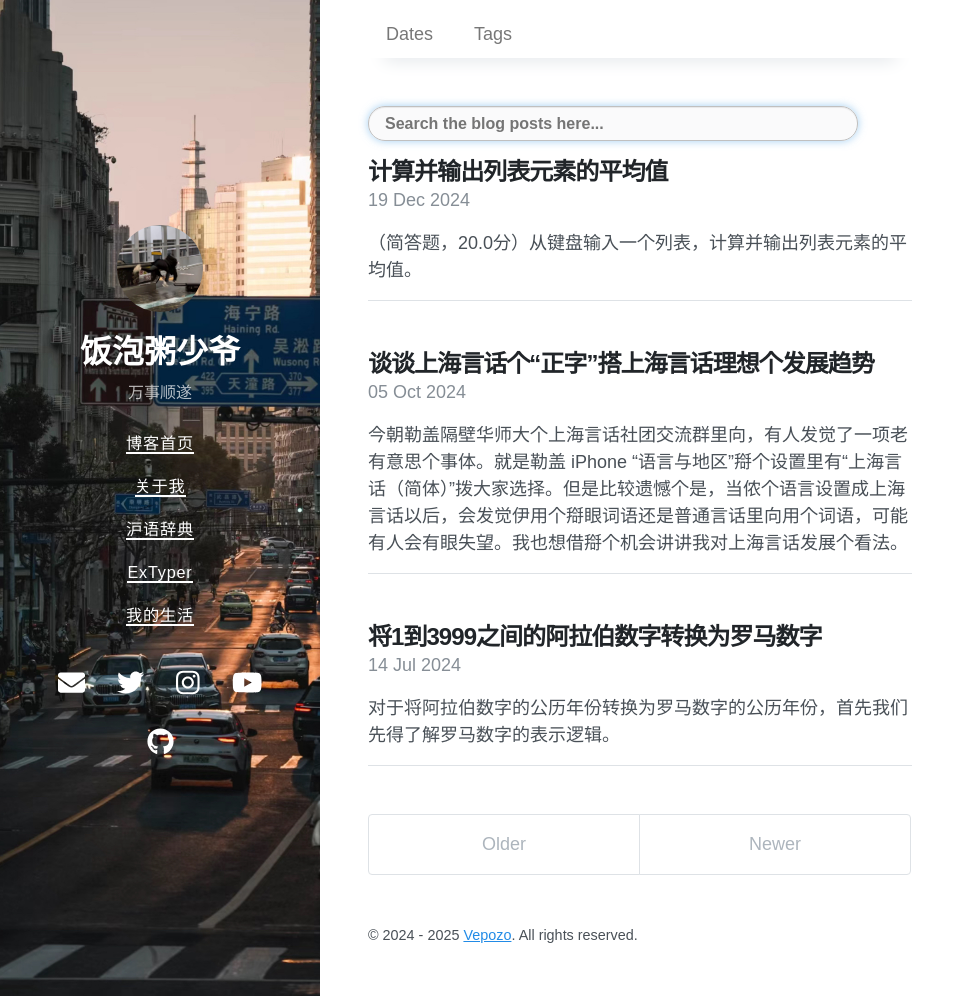
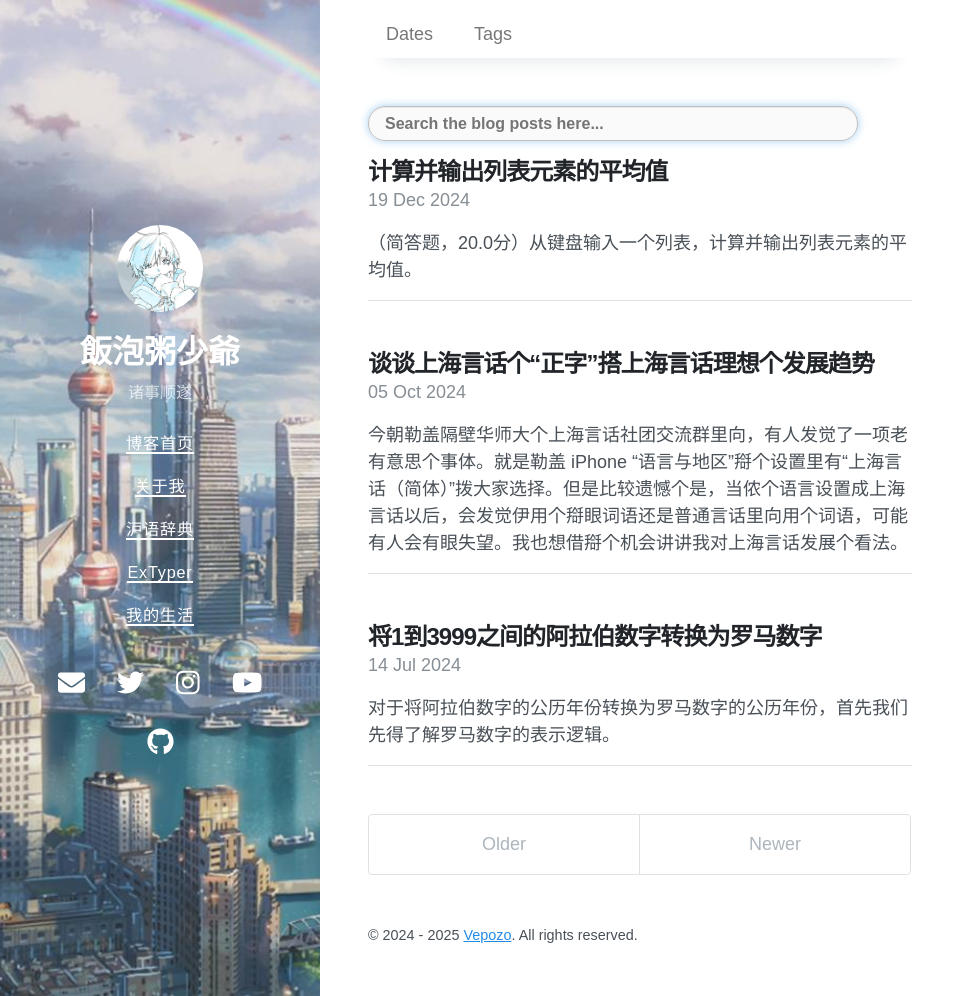
Before and after one commit to sugoijosephhan/sugoijosephhan.github.io, a Jekyll site: the page built from index.html, in a window 1280 px wide and 996 px high. Shown: the whole window, without its empty margins (0-975 px from the left). Built offline with Jekyll 4.4.1, drawn with Linux system fonts in a browser that asks for light colours; nearby versions of some CDN libraries; the list of posts is cut into pages by our own code.

Commit message:
2025/03/18/12:45 - Modified the contents.

```diff
--- a/_config.yml
+++ b/_config.yml
@@ -1,6 +1,6 @@
 # Setup
-title: 饭泡粥少爷
-description: 万事顺遂
+title: 飯泡粥少爺
+description: 诸事顺遂
 url: https://sugoijosephhan.github.io
 avatar: /images/tx2.jpg
 paginate: 8
```
Also changed, not shown: images/bg5.jpg, images/tx.jpg (deleted), images/tx2.jpg.
